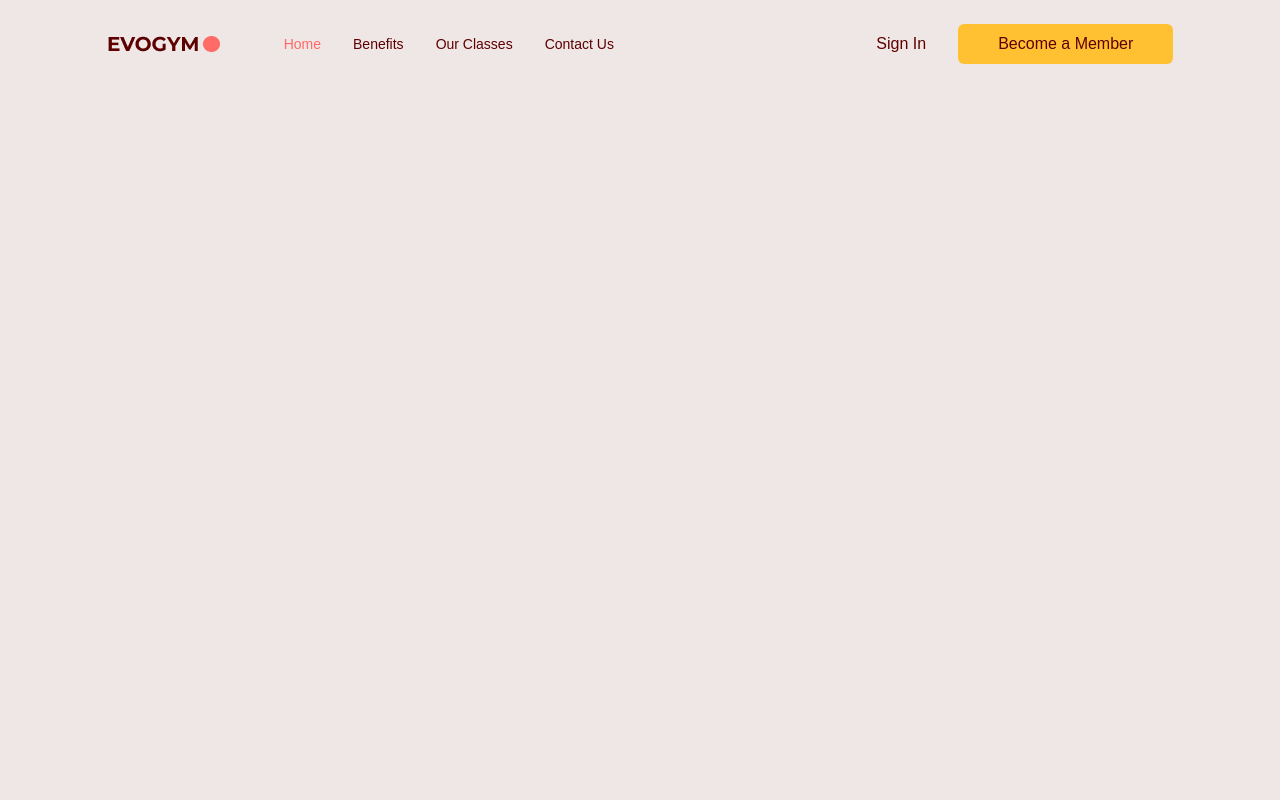
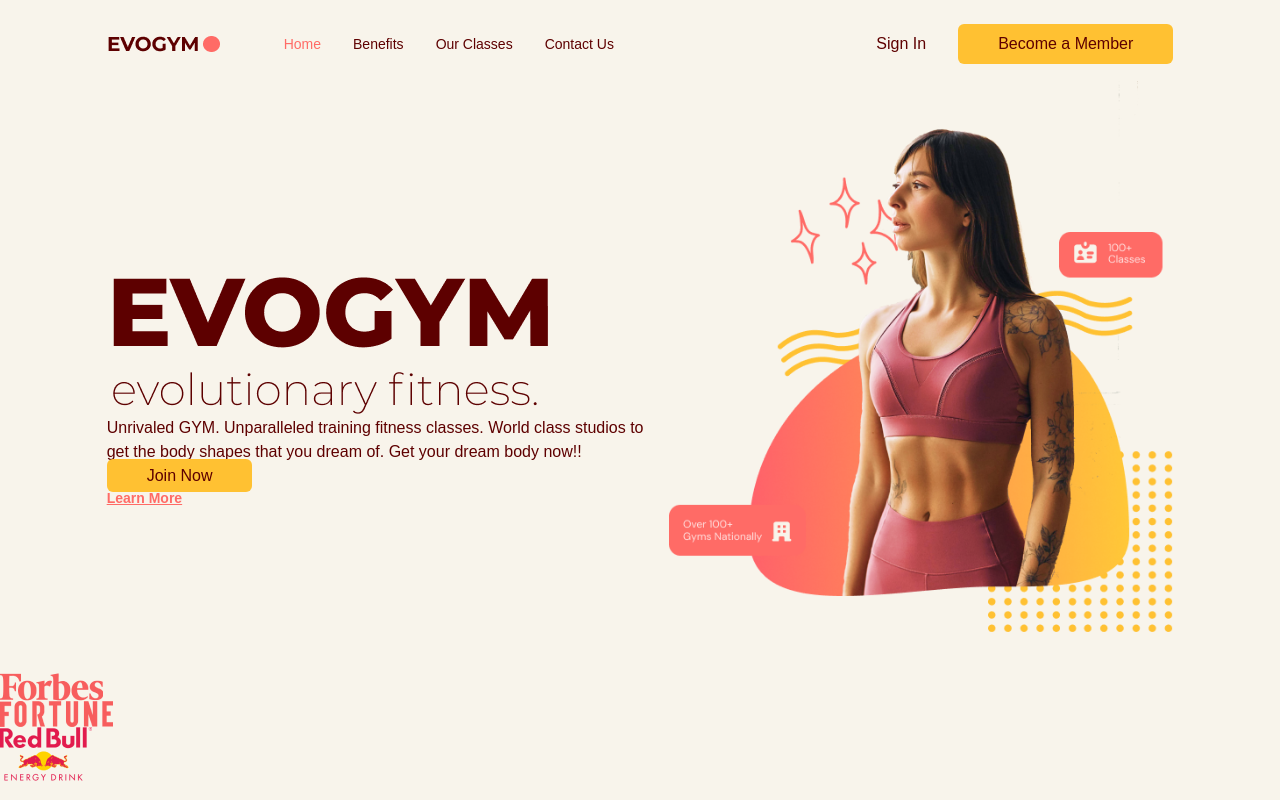
Before and after one commit to Danny-Kyle/gym-typescript-app, a React (Vite) app: page / in a window 1280 px wide. Built offline with nearby package versions, Linux system fonts and the light colour scheme.

Commit message:
before and basis tailwind properties

```diff
--- a/src/App.tsx
+++ b/src/App.tsx
@@ -1,12 +1,28 @@
 import Navbar from "@/scenes/Navbar"
-import { useState } from "react"
+import Home from "@/scenes/Home"
+import { useEffect, useState } from "react"
 import { SelectedPage } from "@/shared/types"
 
 function App() {
-  const [selectedPage, setSelectedPage] = useState<SelectedPage>(SelectedPage.Home)
+  const [selectedPage, setSelectedPage] = useState<SelectedPage>(SelectedPage.Home);
+  const [topOfPage, setTopOfPage] = useState<boolean>(true);
+
+  useEffect(()=>{
+    const handleScroll = () =>{
+      if(window.scrollY === 0){
+        setTopOfPage(true);
+        setSelectedPage(SelectedPage.Home);
+      }
+      if(window.scrollY !== 0)  setTopOfPage(false);
+    }
+    window.addEventListener('scroll', handleScroll)
+    return () => window.removeEventListener('scroll', handleScroll)
+  }, []);
+
   return (
     <div className="app bg-gray-50">
-     <Navbar selectedPage={selectedPage} setSelectedPage={setSelectedPage}/>
+     <Navbar topOfPage={topOfPage} selectedPage={selectedPage} setSelectedPage={setSelectedPage}/>
+     <Home setSelectedPage={setSelectedPage}/>
     </div>
   )
 }
--- /dev/null
+++ b/src/scenes/Home/index.tsx
@@ -0,0 +1,73 @@
+import { SelectedPage } from '@/shared/types';
+import useMediaQuery from '@/hooks/useMediaQuery';
+import ActionButton from '@/shared/ActionButton';
+import HomePageText from '@/assets/HomePageText.png'
+import HomePageGraphic from '@/assets/HomePageGraphic.png'
+import SponsorForbes from '@/assets/SponsorForbes.png'
+import SponsorFortune from '@/assets/SponsorFortune.png'
+import SponsorRedBull from '@/assets/SponsorRedBull.png'
+import AnchorLink from 'react-anchor-link-smooth-scroll';
+
+type Props = {
+    setSelectedPage: (value: SelectedPage) => void;
+}
+
+const Home = ({setSelectedPage}: Props) => {
+    const isAboveMedScreen = useMediaQuery("(min-width: 1060px)");
+  return (
+    <section id='home' className='gap-16 bg-gray-20 py-10 md:h-full md:pb-0'>
+        {/*image and header*/}
+        <div className='md:flex mx-auto w-5/6 items-center justify-center md:h-5/6'>
+            {/**main */}
+            <div className='z-10 mt-32 md:basis-3/5'>
+                {/**headings */}
+                <div className='md:-mt-20'>
+                    {/**rel tag */}
+                    <div className='relative'>
+                        <div className='before:absolute '>
+                            <img src={HomePageText} alt={'homepage text'} />
+                        </div>
+                    </div>
+                    <p>
+                        Unrivaled GYM. Unparalleled training fitness classes. World class studios to get the body shapes that you dream of. Get your dream body now!!
+                    </p>
+                </div>
+
+                {/** buttons*/}
+                <div>
+                    <ActionButton setSelectedPage={setSelectedPage}>
+                        Join Now
+                    </ActionButton>
+                    <AnchorLink
+                    className='text-sm font-bold text-primary-500 underline  hover:text-secondary-500'
+                    onClick={() => setSelectedPage(SelectedPage.ContactUs)}
+                    href={`${SelectedPage.ContactUs}`}
+                    >
+                        <p>Learn More</p>
+                    </AnchorLink>
+                </div>
+            </div>
+
+            {/**img */}
+            <div>
+                <img src={HomePageGraphic} alt='homepageGraphic'/>
+            </div>
+        </div>
+
+        {/**sponsors */}
+        {isAboveMedScreen && (
+            <div>
+                <div>
+                    <div>
+                        <img src={SponsorForbes} alt='Forbes' />
+                        <img src={SponsorFortune} alt='Fortune' />
+                        <img src={SponsorRedBull} alt='RedBull' />
+                    </div>
+                </div>
+            </div>
+        )}
+    </section>
+  )
+}
+
+export default Home
--- a/src/scenes/Navbar/index.tsx
+++ b/src/scenes/Navbar/index.tsx
@@ -7,14 +7,16 @@
 import ActionButton from "@/shared/ActionButton";
 
 type Props = {
+    topOfPage: boolean;
   selectedPage: SelectedPage;
   setSelectedPage: (value: SelectedPage) => void;
 };
 
-const Navbar = ({ selectedPage, setSelectedPage }: Props) => {
+const Navbar = ({ topOfPage, selectedPage, setSelectedPage }: Props) => {
   const flexBetween = "flex items-center justify-between";
   const [toggleMenu, setToggleMenu] = useState<boolean>(false);
   const isAboveMedScreen = useMediaQuery("(min-width: 1060px)");
+  const navBG = topOfPage ? "" : "bg-primary-100 drop-shadow";
 
   function handleToggle() {
     setToggleMenu(!toggleMenu);
@@ -22,7 +24,7 @@
 
   return (
     <nav>
-      <div className={`${flexBetween} fixed top-0 z-30 w-full py-6`}>
+      <div className={`${navBG} ${flexBetween} fixed top-0 z-30 w-full py-6`}>
         <div className={`${flexBetween} mx-auto w-5/6`}>
           <div className={`${flexBetween} w-full gap-16`}>
             <img alt="logo" src={Logo} />
```
